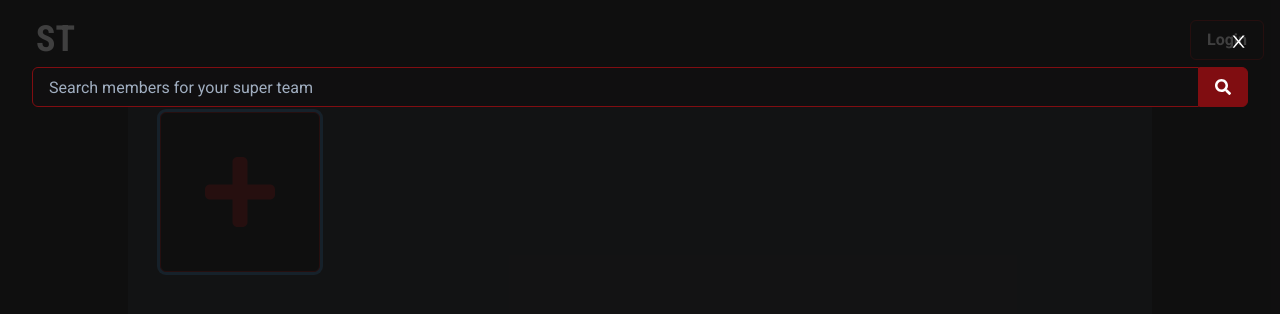
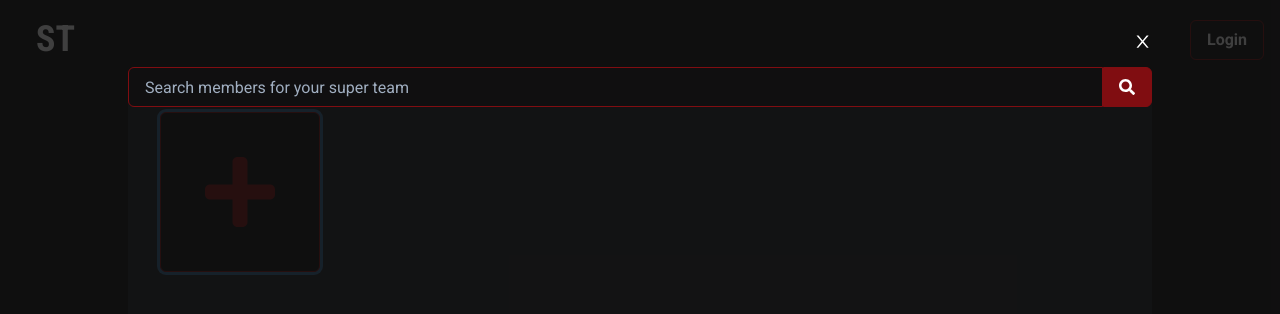
Before and after one commit to LMV-Codes/SuperTeam, a React (Create React App) app: page / in a window 1280 px wide. Both pictures are taken after a click on the button 240 px from the left and 192 px from the top of the page. Shown: the top 314 px of the page. Built offline with nearby package versions, Linux system fonts and the light colour scheme.

Commit message:
Remove hero

```diff
--- a/src/components/heroes/SearchList.tsx
+++ b/src/components/heroes/SearchList.tsx
@@ -7,13 +7,13 @@ import { HeroData } from "../../utils/interfaces";
 interface SearchListProps {
   heroData: HeroData[];
   setSuperTeam: Function;
-  setHeroSearch: Function;
+  setTeamSearch: Function;
 }
 
 export const SearchList: React.FC<SearchListProps> = ({
   heroData,
   setSuperTeam,
-  setHeroSearch,
+  setTeamSearch,
 }) => {
   return (
     <Flex wrap="wrap" justifyContent="center" alignItems="center">
@@ -45,7 +45,7 @@ export const SearchList: React.FC<SearchListProps> = ({
             textTransform="uppercase"
             onClick={() => {
               setSuperTeam((state: HeroData[]) => [...state, hero]);
-              setHeroSearch(false);
+              setTeamSearch(false);
             }}
           >
             Add to team
--- a/src/components/heroes/TeamMember.tsx
+++ b/src/components/heroes/TeamMember.tsx
@@ -6,9 +6,20 @@ import { HeroData } from "../../utils/interfaces";
 
 interface TeamMemberProps {
   hero: HeroData;
+  setSuperTeam: Function;
+  superTeam: HeroData[];
 }
 
-export const TeamMember: React.FC<TeamMemberProps> = ({ hero }) => {
+export const TeamMember: React.FC<TeamMemberProps> = ({
+  hero,
+  superTeam,
+  setSuperTeam,
+}) => {
+  const handleRemove = (superTeam: HeroData[], heroId: string) => {
+    const newTeam = superTeam.filter((teamHero) => teamHero.id !== heroId);
+    setSuperTeam(newTeam);
+  };
+
   return (
     <Flex
       flexDirection="column"
@@ -59,6 +70,7 @@ export const TeamMember: React.FC<TeamMemberProps> = ({ hero }) => {
           margin="1em"
           textTransform="uppercase"
           isFullWidth
+          onClick={() => handleRemove(superTeam, hero.id)}
         >
           Remove
         </Button>
--- a/src/components/heroes/HeroSearch.tsx
+++ b/src/components/heroes/TeamSearch.tsx
@@ -11,13 +11,13 @@ import { AxiosApi } from "../../utils/AxiosApi";
 import { SearchList } from "./SearchList";
 import { AiOutlineClose } from "react-icons/ai";
 
-interface HeroSearchProps {
-  setHeroSearch: Function;
+interface TeamSearchProps {
+  setTeamSearch: Function;
   setSuperTeam: Function;
 }
 
-export const HeroSearch: React.FC<HeroSearchProps> = ({
-  setHeroSearch,
+export const TeamSearch: React.FC<TeamSearchProps> = ({
+  setTeamSearch,
   setSuperTeam,
 }) => {
   const toast = useToast();
@@ -33,7 +33,7 @@ export const HeroSearch: React.FC<HeroSearchProps> = ({
       top="0"
       left="0"
     >
-      <Flex flexDirection="column" padding="2em" width="100%">
+      <Flex flexDirection="column" margin="2em" width="80%">
         <Icon
           as={AiOutlineClose}
           fontSize="1.2em"
@@ -41,7 +41,7 @@ export const HeroSearch: React.FC<HeroSearchProps> = ({
           marginRight="0"
           _hover={{ color: "brand.400", cursor: "pointer" }}
           paddingTop="0"
-          onClick={() => setHeroSearch(false)}
+          onClick={() => setTeamSearch(false)}
         />
         <Formik
           initialValues={{ search: "" }}
@@ -119,7 +119,7 @@ export const HeroSearch: React.FC<HeroSearchProps> = ({
         <SearchList
           heroData={heroData}
           setSuperTeam={setSuperTeam}
-          setHeroSearch={setHeroSearch}
+          setTeamSearch={setTeamSearch}
         />
       </Flex>
     </Flex>
--- a/src/pages/Home.tsx
+++ b/src/pages/Home.tsx
@@ -1,27 +1,31 @@
 import { Container, Flex } from "@chakra-ui/layout";
 import React, { useState } from "react";
 import { AddHero } from "../components/heroes/AddHero";
-import { HeroSearch } from "../components/heroes/HeroSearch";
+import { TeamSearch } from "../components/heroes/TeamSearch";
 import { TeamMember } from "../components/heroes/TeamMember";
 import { HeroData } from "../utils/interfaces";
 
 export const Home: React.FC = () => {
-  const [heroSearch, setHeroSearch] = useState(false);
+  const [heroSearch, setTeamSearch] = useState(false);
   const [superTeam, setSuperTeam] = useState<any>([]);
   return (
     <Flex justifyContent="center">
       <Container maxW="container.lg" bg="brand.100" minHeight="100vh">
         {heroSearch && (
-          <HeroSearch
-            setHeroSearch={setHeroSearch}
+          <TeamSearch
+            setTeamSearch={setTeamSearch}
             setSuperTeam={setSuperTeam}
           />
         )}
         <Flex alignItems="center" marginTop="1em" flexWrap="wrap">
           {superTeam.map((member: HeroData, index: number) => (
-            <TeamMember hero={member} />
+            <TeamMember
+              hero={member}
+              setSuperTeam={setSuperTeam}
+              superTeam={superTeam}
+            />
           ))}
-          <AddHero setSearch={setHeroSearch} />
+          <AddHero setSearch={setTeamSearch} />
         </Flex>
       </Container>
     </Flex>
```
